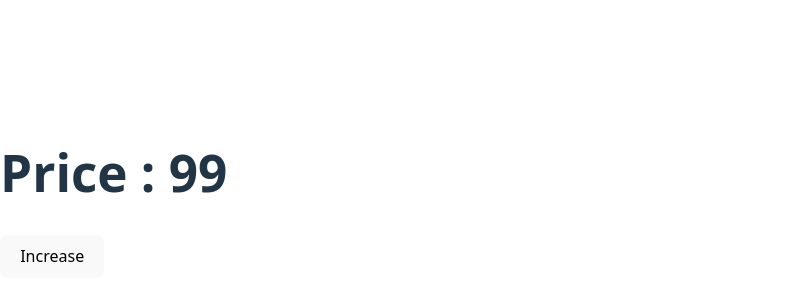
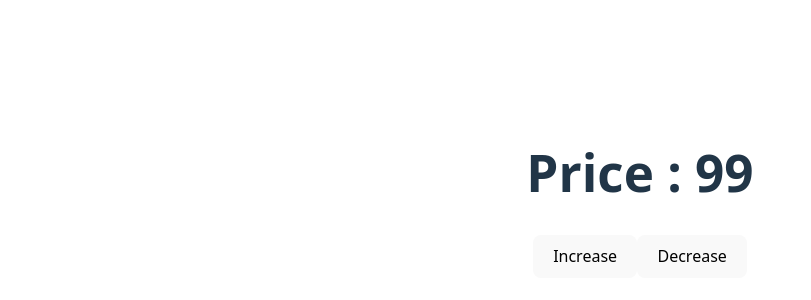
Before and after one commit to ridwanahmedxix/React-, a React (Vite) app in the folder Practice/project2/: page / in a window 1280 px wide. Shown: the part 206-506 px from the top of the page, without its empty margins (0-811 px from the left). Built offline with nearby package versions, Linux system fonts and the light colour scheme.

Commit message:
Decrease Button Create

```diff
--- a/Practice/project2/src/App.jsx
+++ b/Practice/project2/src/App.jsx
@@ -1,5 +1,5 @@
 import React, { useState } from "react";
-import "./App";
+import "./App.css";
 
 const App = () => {
   const [price, setPrice] = useState(99);
@@ -9,10 +9,16 @@ const App = () => {
     setPrice(newPrice);
   };
 
+  const decreaseHandle = () => {
+    const newPrice = price - 1;
+    setPrice(newPrice);
+  };
+
   return (
     <div>
       <h1> Price : {price} </h1>
       <button onClick={increaseHandle}>Increase</button>
+      <button onClick={decreaseHandle}> Decrease</button>
     </div>
   );
 };
```
